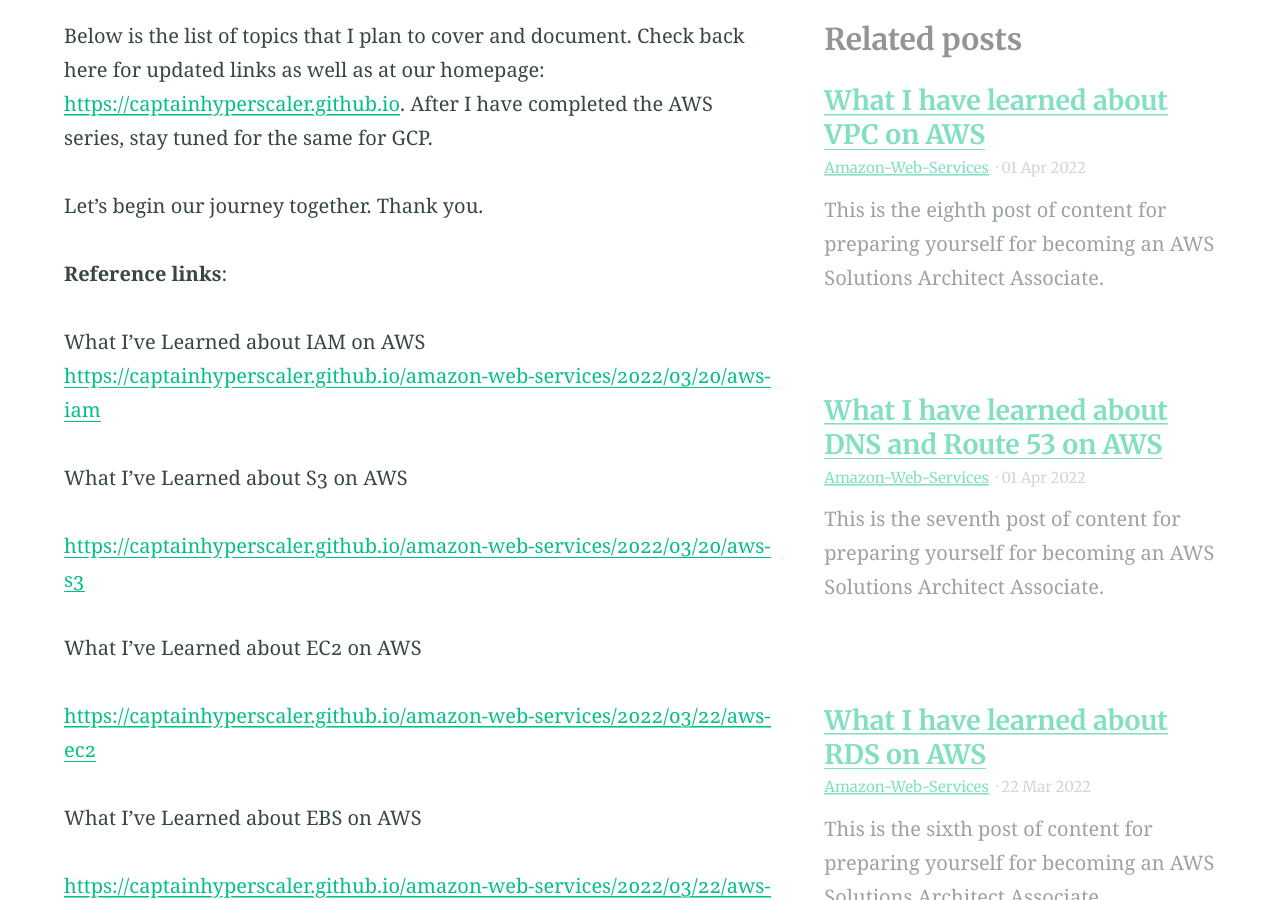
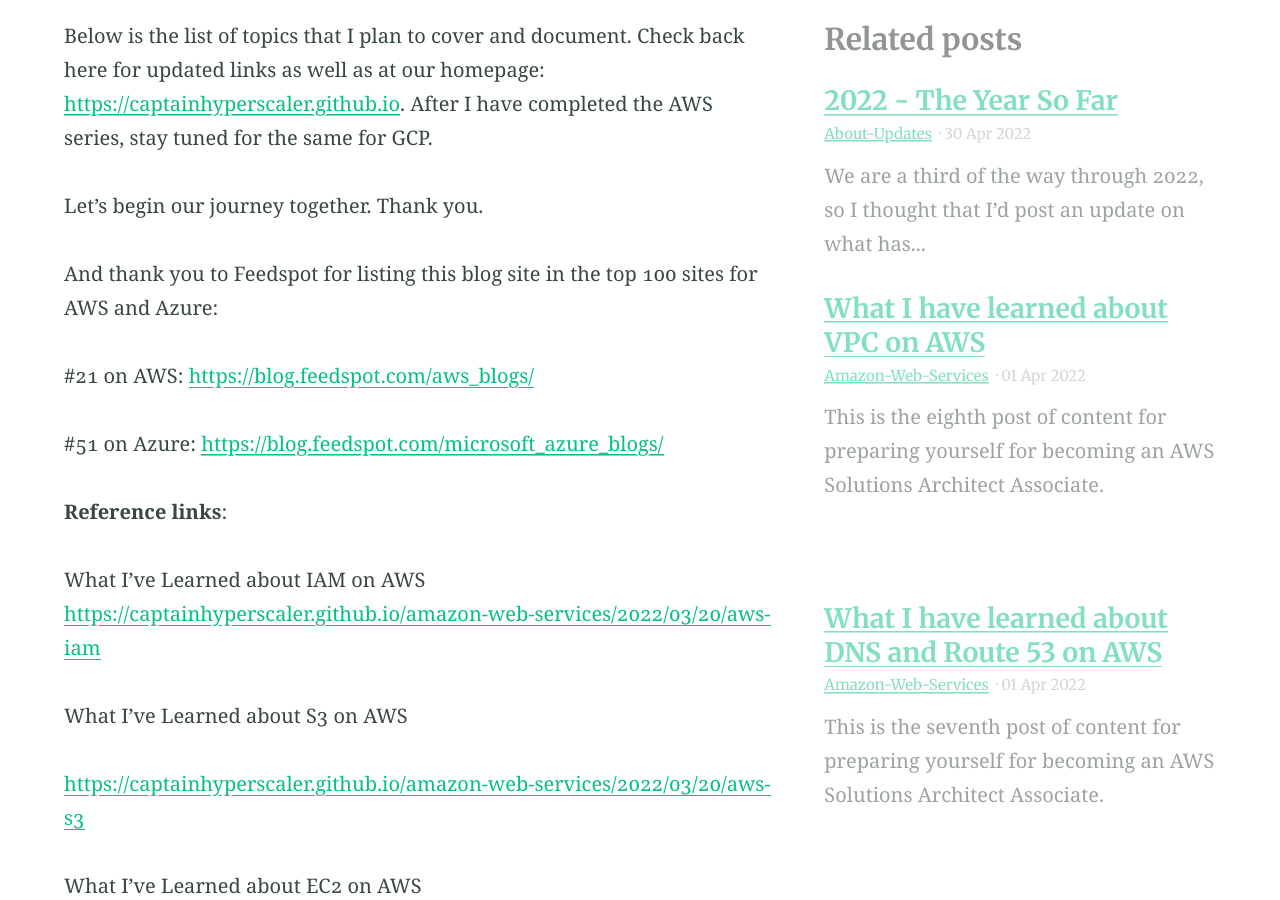
Before and after one commit to captainhyperscaler/captainhyperscaler.github.io, a Jekyll site: the page built from _posts/2022-03-20-aws-architect-for-azure-architects.md, in a window 1280 px wide and 900 px high, scrolled down 1656 px. Built offline with Jekyll 4.4.1, drawn with Linux system fonts in a browser that asks for light colours; part of the change alters nothing that is shown.

Commit message:
new post and updated post

```diff
--- a/_posts/2022-03-20-aws-architect-for-azure-architects.md
+++ b/_posts/2022-03-20-aws-architect-for-azure-architects.md
@@ -19,6 +19,13 @@ There are some differences that you and I need to understand, and the terminolog
 Below is the list of topics that I plan to cover and document.  Check back here for updated links as well as at our homepage: <https://captainhyperscaler.github.io>.  After I have completed the AWS series, stay tuned for the same for GCP.
 
 Let's begin our journey together. Thank you.
+
+And thank you to Feedspot for listing this blog site in the top 100 sites for AWS and Azure:
+
+#21 on AWS: <https://blog.feedspot.com/aws_blogs/>
+
+#51 on Azure: <https://blog.feedspot.com/microsoft_azure_blogs/>
+
 
 **Reference links**:
 
--- /dev/null
+++ b/_posts/2022-04-30-year-so-far.md
@@ -0,0 +1,59 @@
+---
+title: 2022 - The Year So Far
+categories:
+- 'About-Updates'
+feature_image: "https://picsum.photos/2560/600?image=873"
+aside: true
+---
+
+We are a third of the way through 2022, so I thought that I'd post an update on what has been going on with me in the community and what is still to come in 2022.
+
+Let's take a look at some of the progress from what I expected to be doing at the end of 2021.
+
+- More video content - Planning a new monthly (or if popular, weekly) video series that combines my interest in cloud security with my love of music.  More to come in early January.
+  - Update: this has not come to life yet and we will see how it goes based on other projects.
+
+- Reboot Gimme Shelter video series for Security exam preparation
+  - Update: another project that has been delayed due to other projects.  Definitely hope to get back on this in the fall.
+
+- GCP certifications - Professional Security Engineer, Professional Solutions Architect
+  - Update: have not gotten here yet, but on my list of certifications for this year.
+
+- AWS certifications - Security specialty, Professional Solutions Architect
+  - Update: I started preparing for the Solutions Architect Associate in April and created a blog series as a study guide for everyone. This series can be accessed here: <https://captainhyperscaler.github.io/certifications/2022/03/20/aws-architect-for-azure-architects/>.  Doing this series got me listed at number 21 of the top 30 AWS blogs by Feedspot. <https://blog.feedspot.com/aws_blogs/>. I'm also listed on the top 100 Azure blogs, <https://blog.feedspot.com/microsoft_azure_blogs/>
+  - As for the **Security Specialty, I will be writing an on-demand video course for EC-Council on preparing for this exam over the next 90 days**.
+
+- Deliver Azure workshops for Cloud Adoption Framework to business and technical professionals
+  - Update: this was completed and successful for Cloudreach.  I have also been doing some public speaking events for AngelBeat and the Digital Transformation conferences.
+
+- SC-300 and SC-900 Books will be published
+  - Update: SC-300 is available and shipping from Amazon in Paperback and Kindle versions.
+  - SC-900 book is complete and will be shipping in June.  It is currently available for pre-order on Amazon.
+  - **I am starting the SC-100 Microsoft Cybersecurity Architect exam guide in May 2022 with expected release in December 2022**.
+
+- Community study group and pass the CCSP exam
+  - Update: Expect this later in the year, but definitely on my list.
+  - **I have been given the opportunity by Packt Publishing to be the Community Manager for the Sec Pro community group.  I hope to add some CCSP content and study support to this community for those that are preparing for this exam**.
+
+- Deliver Microsoft training and coach workshops
+  - Update: I have done a good amount of these first quarter, but have scaled it back based on work commitments and other projects.
+
+- Reboot the Midwest Azure and M365 User group
+  - Update: the reboot for this group is real and has been renamed to Gimme Cloud Talks.  Call for speakers is open and can be found on the group's site: <http://gimmecloudtalks.com>.
+
+**Additional updates**:
+
+- **Security Pro Community Manager for Packt. For security professionals, join here: <https://discord.gg/VCXG6wcuQc>**.
+- I mentioned above that I am starting on the SC-100 exam guide in May 2022. I'm really looking forward to this one.
+- I am creating an AWS Security Specialty exam prep on-demand video course for EC-Council/CodeRed. This will be my third course on CodeRed.  I completed the Microsoft Security, Compliance, and Identity Fundamentals course in late 2021, and the Azure Security Engineer exam prep course in first quarter of 2022. <https://codered.eccouncil.org/course-library>
+- I will be creating a SC-200 Security Operations Analyst exam prep on-demand video course for LinkedIn Learning.
+- I will be providing five (5) live streaming sessions on YouTube, LinkedIn, and Twitter for Global Azure 2022. Find the schedule here: <https://globalazure.net/>.  My talks will be under the Gimme Cloud Talks community filter.
+- I will be presenting two (2) sessions for my friend and Gimme Cloud Talks co-organizer, Brian Gorman's SciFiDevCon event in May 2022. More information and the schedule can be found here: <https://www.scifidevcon.com/>.
+- Azure Back to School event is back again in 2022. Call for sessions is open and can be found here: <http://azurebacktoschool.com>.
+- In addition, I began getting involved in Microsoft exam updates. I have participated in three so far, with more to come in the next two months.  It has been great to be involved in this process.
+- I have spoken for multiple user groups and community talks already this year, and hope to speak at more. Being involved with these great groups and members of the Cloud Family is what makes the community fun.
+
+
+..... and much more to come
+
+I want to thank everyone in the #CloudFamily for all of their support and positive energy.  I couldn't do this without you.  Here's to more great things in 2022 and beyond!
```
